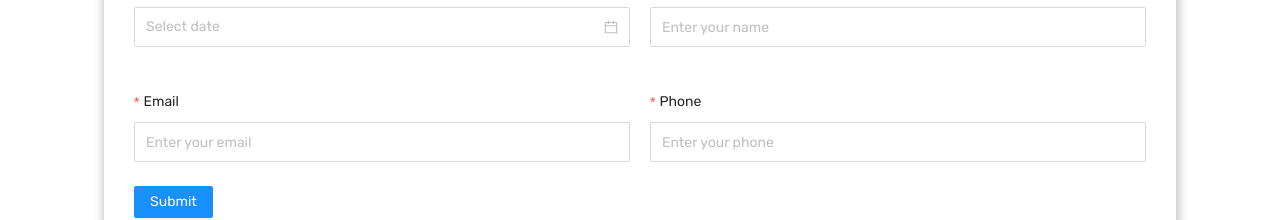
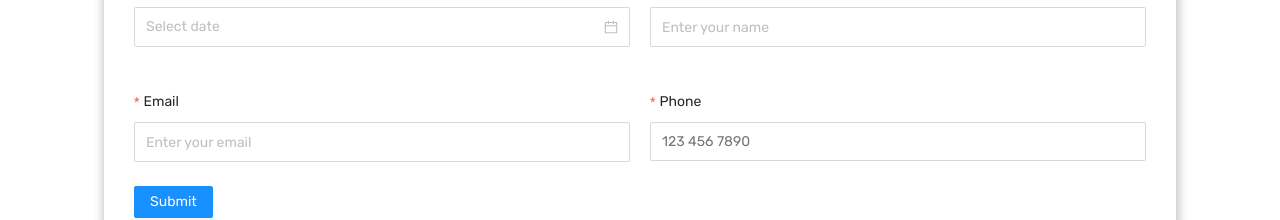
Before and after one commit to IxtiyorDeveloper/Safeeds-Transport, a React (Create React App) app: page /quote in a window 1280 px wide. Shown: the part 1220-1440 px from the top of the page. Built offline with nearby package versions, Linux system fonts and the light colour scheme.

Commit message:
some bugs fixed

```diff
--- a/package.json
+++ b/package.json
@@ -22,6 +22,7 @@
     "react-draft-wysiwyg": "^1.15.0",
     "react-icons": "^4.4.0",
     "react-number-format": "^5.0.1",
+    "react-phone-number-input": "^3.2.12",
     "react-player": "^2.11.0",
     "react-query": "^3.39.2",
     "react-redux": "^8.0.4",
--- a/src/App.css
+++ b/src/App.css
@@ -94,6 +94,10 @@
 .ant-col {
     width: 100% !important;
 }
+.PhoneInputCountry{
+    display: none!important;
+}
+
 @media (max-width: 1300px) {
     .pd {
         padding: 0 5%;
--- a/src/components/admin/admin.js
+++ b/src/components/admin/admin.js
@@ -92,7 +92,7 @@ const Admin = ({children}) => {
                     }}
                 >
                     Safeeds Transport Inc ©2022 Created by
-                    &nbsp;<a href="components/admin/admin">
+                    &nbsp;<a href="https://senior-developer.vercel.app/">
                     Ikhtiyor
                 </a>
                 </Footer>
--- /dev/null
+++ b/src/components/quote-sections/quote-banner/quote-banner.e.js
@@ -0,0 +1,38 @@
+import styled from "styled-components";
+import PhoneInput from 'react-phone-number-input'
+
+export const StyledPhoneInput = styled(PhoneInput)`
+  //padding: 10px 20px;
+  outline: none;
+  width: 100%;
+  color: var(--black);
+  font-family: var(--neue__regular);
+  background-color: white;
+  //padding: 4px 11px;
+  box-sizing: border-box;
+
+  input {
+    border: 1px solid ${props => props.iserr ? "#ff4d4f" : "#d9d9d9"};
+    padding: 4px 11px;
+    color: rgba(0, 0, 0, 0.85);
+    font-size: 14px;
+    line-height: 1.5715;
+    height: 39px !important;
+    box-sizing: border-box;
+    border-radius: 2px;
+    transition: all 0.3s;
+    outline: none;
+
+    &:hover {
+      border-color: ${props => props.iserr ? "#ff4d4f" : "#40a9ff "} !important;
+      border-right-width: 1px;
+    }
+
+    &:focus {
+      border-color: ${props => props.iserr ? "#ff4d4f" : "#40a9ff "} !important;
+      border-right-width: 1px;
+      -webkit-box-shadow: 0 0 3px ${props => props.iserr ? "#ff4d4f" :  "#00a1ef"};
+      box-shadow: 0 0 3px ${props => props.iserr ? "#ff4d4f" :  "#00a1ef"};
+    }
+  }
+`
--- a/src/components/quote-sections/quote-banner/quote-banner.js
+++ b/src/components/quote-sections/quote-banner/quote-banner.js
@@ -10,14 +10,18 @@ import Template from "../../services-sections/card/template";
 import moment from "moment"
 import {useSendEmail} from "hooks";
 import {useNavigate} from "react-router-dom";
+import 'react-phone-number-input/style.css'
+import {StyledPhoneInput} from "./quote-banner.e";
 
 function QuoteBanner(props) {
     const [years, setYears] = useState([])
-    const [p, setP] = useState("")
-    const [d, setD] = useState("")
+    const [p, setP] = useState(undefined)
+    const [d, setD] = useState(undefined)
     const [f, setF] = useState([0])
     const locations = useSelector(getQuoteLocations())
     const navigate = useNavigate()
+    const [phone, setPhone] = useState()
+    const [phoneError, setPhoneError] = useState(false)
 
     const sendEmail = useSendEmail({
         onSuccess() {
@@ -30,6 +34,8 @@ function QuoteBanner(props) {
     })
 
     const onFinish = (values) => {
+        setP("")
+        setD("")
         let v = [];
         for (let i = 0; i < f?.length; i++) {
             v = [...v,
@@ -155,14 +161,28 @@ function QuoteBanner(props) {
         //     body: body,
         //     subject: "Car shipment"
         // })
+
         sendEmail.mutate({
             email: "contact@safeeds.us",
             body: body,
             subject: "New Request for Auto Shipping"
         })
     };
+
+    const handlePhone = (e) => {
+        setPhone(e)
+        if (!!e) {
+            setPhoneError(false)
+        } else {
+            setPhoneError(true)
+        }
+    }
     const onFinishFailed = (errorInfo) => {
-        console.log('Failed:', errorInfo);
+        if (form.getFieldError("phone")) {
+            setPhoneError(true)
+        } else {
+            setPhoneError(false)
+        }
     };
 
     const {Option} = Select;
@@ -443,11 +463,19 @@ function QuoteBanner(props) {
                                         rules={[
                                             {
                                                 required: true,
-                                                message: 'Please input your name!',
+                                                message: 'Please input your phone!',
                                             },
                                         ]}
                                     >
-                                        <Input placeholder="Enter your phone"/>
+                                        <StyledPhoneInput
+                                            value={phone}
+                                            onChange={e => handlePhone(e)}
+                                            mask="-"
+                                            format="+1 ### ### ####"
+                                            country="USA"
+                                            iserr={phoneError}
+                                            placeholder="123 456 7890"
+                                        />
                                     </Form.Item>
                                 </Col>
                             </Row>
--- a/src/components/quote-sections/quote-banner/quote-banner.scss
+++ b/src/components/quote-sections/quote-banner/quote-banner.scss
@@ -43,6 +43,52 @@
     .sdrt {
       width: 100%;
       padding: 30px;
+
+      .phoneInp {
+        //padding: 10px 20px;
+        outline: none;
+        width: 100%;
+        color: var(--black);
+        font-family: var(--neue__regular);
+        background-color: white;
+        //padding: 4px 11px;
+        box-sizing: border-box;
+
+        input {
+          border: 1px solid #d9d9d9;
+          padding: 4px 11px;
+          color: rgba(0, 0, 0, 0.85);
+          font-size: 14px;
+          line-height: 1.5715;
+          height: 40px !important;
+          box-sizing: border-box;
+          border-radius: 2px;
+          transition: all 0.3s;
+          outline: none;
+
+          &:hover{
+            border-color: #40a9ff!important;
+            border-right-width: 1px;
+          }
+          &:focus{
+            border-color: #40a9ff!important;
+            border-right-width: 1px;
+            -webkit-box-shadow: 0 0 4px var(--c1);
+            box-shadow: 0 0 4px var(--c1);
+          }
+          &.errI{
+            border-color: #ff4d4f!important;
+          }
+        }
+
+        &:hover {
+          border: 1px solid var(--office);
+        }
+
+        &:focus {
+          border: 1px solid var(--office);
+        }
+      }
     }
   }
 }
@@ -58,6 +104,7 @@
         font-size: 25px;
       }
     }
+
     .frq {
       .sdrt {
         padding: 10px;
--- a/src/pages/satisfied-customers/satisfied-customers/satisfied-customers.js
+++ b/src/pages/satisfied-customers/satisfied-customers/satisfied-customers.js
@@ -66,7 +66,7 @@ function SatisfiedCustomers(props) {
             action: {id: item?.id},
         }))
     }, [data])
-    console.log(data)
+
     return (
         <div>
             <Tabs
```
Also changed, not shown: 39 other files (tests, documents, lock files or other folders).
